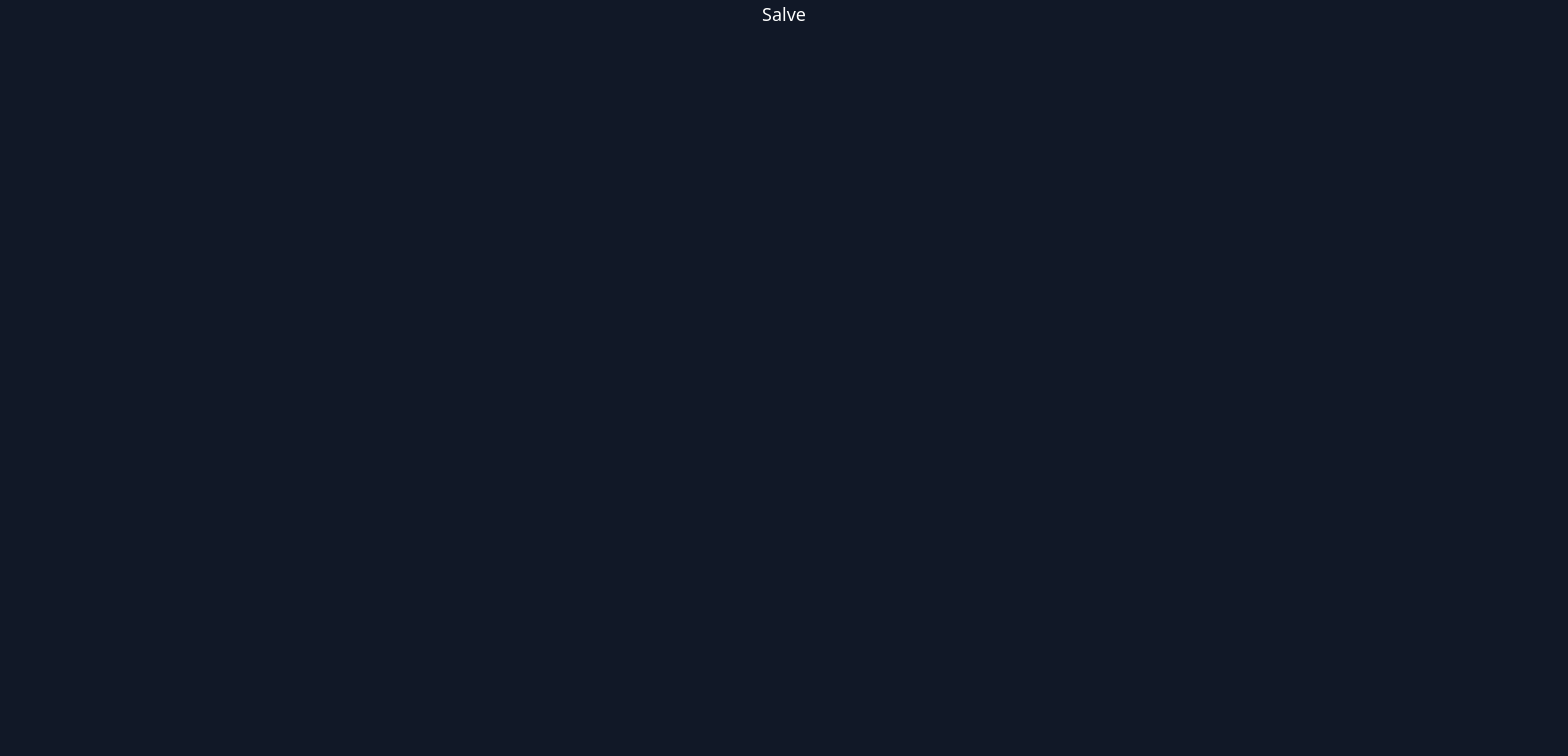
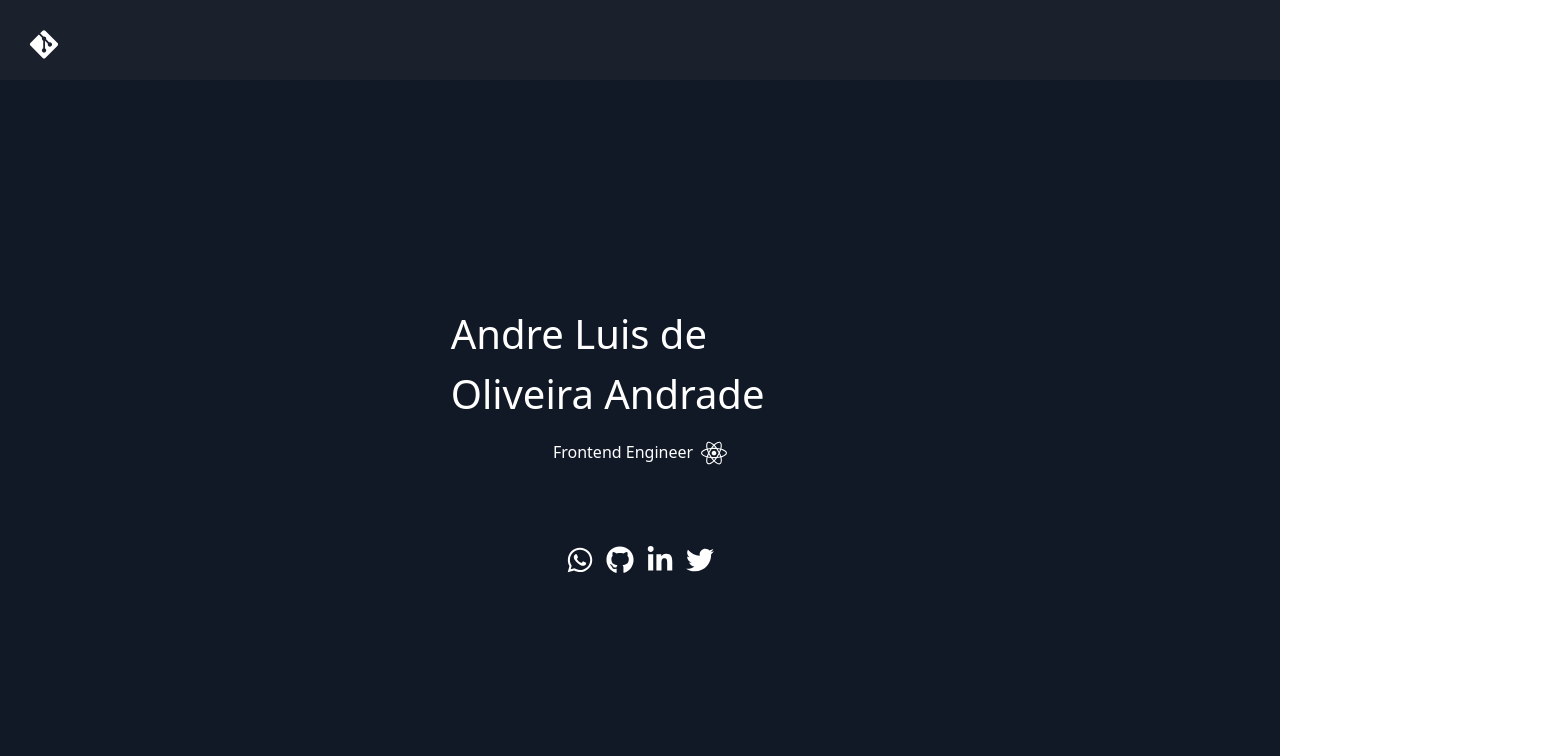
Before and after one commit to anddreluis2/website-1, a Next.js app: page / in a window 1280 px wide. Shown: the top 756 px of the page, 1568 px wide, since content can reach past the window. Built offline with nearby package versions, Linux system fonts and the light colour scheme.

Commit message:
structured homepage.

```diff
--- a/package.json
+++ b/package.json
@@ -10,8 +10,10 @@
   },
   "dependencies": {
     "next": "13.0.0",
+    "next-router": "^1.3.6",
     "react": "18.2.0",
-    "react-dom": "18.2.0"
+    "react-dom": "18.2.0",
+    "react-icons": "^4.7.1"
   },
   "devDependencies": {
     "@types/node": "18.11.7",
--- /dev/null
+++ b/pages/components/Header.tsx
@@ -0,0 +1,12 @@
+import Link from "next/link";
+import { DiGit } from "react-icons/di";
+
+export const Header: React.FC = ({}) => {
+  return (
+    <div className="bg-header w-[100vw] p-6 h-20">
+      <Link className="text-white items-center" href="/">
+        <DiGit size={40} />
+      </Link>
+    </div>
+  );
+};
--- /dev/null
+++ b/pages/components/InfoCard.tsx
@@ -0,0 +1,16 @@
+import { FaReact } from "react-icons/fa";
+
+export const InfoCard: React.FC = ({}) => {
+  return (
+    <>
+      <div className="bg-background w-1/3 justify-center m-auto mt-[200px]">
+        <h1 className="text-white p-6 pb-4 justify-center flex text-exl">
+          Andre Luis de Oliveira Andrade
+        </h1>
+        <h1 className="text-white justify-center gap-2 flex">
+          Frontend Engineer <FaReact size={26} />
+        </h1>
+      </div>
+    </>
+  );
+};
--- /dev/null
+++ b/pages/components/SocialCard.tsx
@@ -0,0 +1,46 @@
+import router from "next/router";
+import { FaGithub, FaLinkedinIn, FaTwitter, FaWhatsapp } from "react-icons/fa";
+
+export const SocialCard: React.FC = ({}) => {
+  return (
+    <>
+      <div className="bg-background w-1/3 justify-center gap-3 flex text-white m-auto mt-[80px]">
+        <a
+          className="hover:cursor-pointer"
+          href={"https://api.whatsapp.com/send?phone=41998614302&text=Hello!"}
+          target="_blank"
+          rel="noreferrer"
+        >
+          <FaWhatsapp size={28} />
+        </a>
+
+        <a
+          className="hover:cursor-pointer"
+          href={"https://github.com/anddreluis2"}
+          target="_blank"
+          rel="noreferrer"
+        >
+          <FaGithub size={28} />
+        </a>
+
+        <a
+          className="hover:cursor-pointer"
+          href={"https://www.linkedin.com/in/andreluisdeoliveiraandrade/"}
+          target="_blank"
+          rel="noreferrer"
+        >
+          <FaLinkedinIn size={28} />
+        </a>
+
+        <a
+          className="hover:cursor-pointer"
+          href={"https://twitter.com/anddreluis_"}
+          target="_blank"
+          rel="noreferrer"
+        >
+          <FaTwitter size={28} />
+        </a>
+      </div>
+    </>
+  );
+};
--- /dev/null
+++ b/pages/components/index.ts
@@ -0,0 +1,2 @@
+export { Header } from "./Header";
+export { InfoCard } from "./InfoCard";
--- a/pages/index.tsx
+++ b/pages/index.tsx
@@ -1,9 +1,12 @@
+import { Header, InfoCard } from "./components";
+import { SocialCard } from "./components/SocialCard";
+
 export default function Home() {
   return (
-    <div className="w-[196vh] h-[100vh] bg-gray-900">
-      <h1 className="text-white justify-center border-white text-lg flex ">
-        Salve
-      </h1>
+    <div className="w-[100vw] h-[100vh] bg-background">
+      <Header />
+      <InfoCard />
+      <SocialCard />
     </div>
   );
 }
--- a/tailwind.config.js
+++ b/tailwind.config.js
@@ -5,6 +5,17 @@ module.exports = {
     "./components/**/*.{js,ts,jsx,tsx}",
   ],
   theme: {
+    colors: {
+      background: '#111826',
+      header: '#1A202C',
+      white: "#FFFFFF",
+    },
+    fontSize: {
+      sm: '0.8rem',
+      base: '1rem',
+      xl: '1.25rem',
+      exl: '40px',
+    },
     extend: {},
   },
   plugins: [],
```
Also changed, not shown: 1 other file (tests, documents, lock files or other folders).
